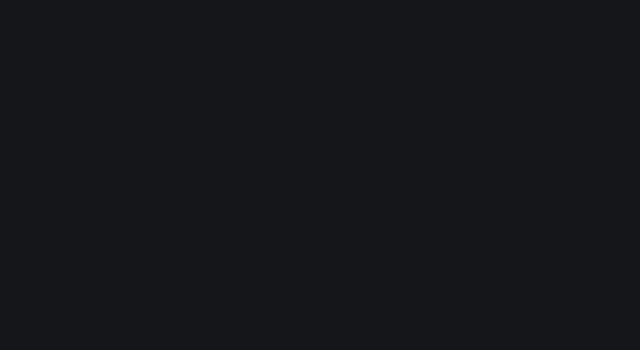
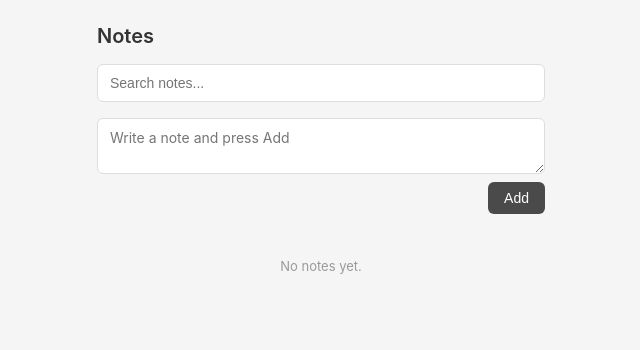
Before and after one commit to Sbast915/Silly-Goober, a plain HTML site: page frontend/index.html in a window 1280 px wide. Shown: the whole page, without its empty margins (319-959 px from the left). Drawn offline with Linux system fonts and the light colour scheme.

Commit message:
Fix blank page: scope call/decoy overlay styles to :not([hidden])
#call-view and #decoy-view had ID-specificity display:flex + position:fixed
that beat the browser's default [hidden] { display: none }, so both empty
overlays covered the notes cover on page load. Scoping the rule to
:not([hidden]) makes the base state actually hidden and lets the JS
attribute toggle drive visibility.

```diff
--- a/frontend/style.css
+++ b/frontend/style.css
@@ -108,7 +108,7 @@ body {
 
 /* ---- Call UI (shared: real + decoy) ---- */
 
-#call-view, #decoy-view {
+#call-view:not([hidden]), #decoy-view:not([hidden]) {
   position: fixed;
   inset: 0;
   background: #14161a;
```
